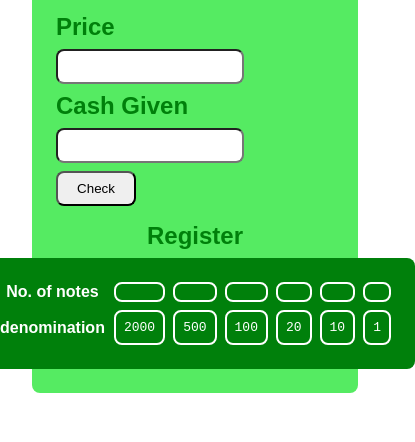
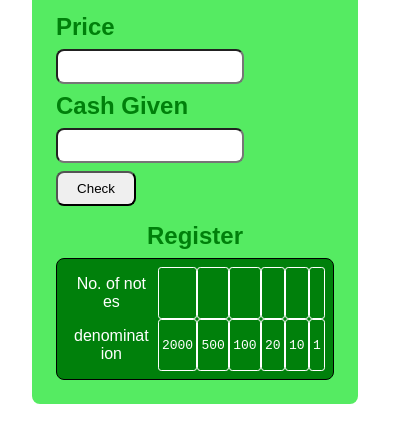
Before and after one commit to Sahil25061999/Cash-Register, a plain HTML site: page index.html in a window 390 px wide. Shown: the part 166-608 px from the top of the page, 415 px wide, since content can reach past the window. Drawn offline with Linux system fonts and the light colour scheme.

Commit message:
mobile res

```diff
--- a/styles.css
+++ b/styles.css
@@ -69,7 +69,6 @@ caption {
 }
 
 .btn {
-  /* align-self: center; */
   margin: 0.5rem 0;
   padding: 0.5rem;
   border-radius: 0.5rem;
@@ -78,24 +77,39 @@ caption {
 
 .table {
   color: white;
-
   align-self: center;
   background-color: rgb(0, 128, 11);
-  padding: 1rem;
+  padding: 0.5rem;
   border-radius: 0.5rem;
   border-collapse: separate;
-  border-spacing: 0.5rem;
+  border: 1px solid black;
+  border-spacing: 0;
+}
+
+th {
+  padding: 0.5rem;
 }
 
 .row td {
   font-family: monospace;
-  /* font-size: 1rem; */
-  border: 2px solid rgb(255, 255, 255);
+  border: 1px solid rgb(255, 255, 255);
   padding: 0.5rem;
-  border-radius: 0.5rem;
+  border-radius: 0.2rem;
 }
 
 .error-message {
   color: rgb(204, 0, 0);
   font-weight: bold;
 }
+
+@media (max-width: 500px) {
+  .row td {
+    padding: 0.5rem 0.2rem;
+  }
+
+  th {
+    /* border-collapse: collapse; */
+    word-break: break-all;
+    font-weight: normal;
+  }
+}
```
